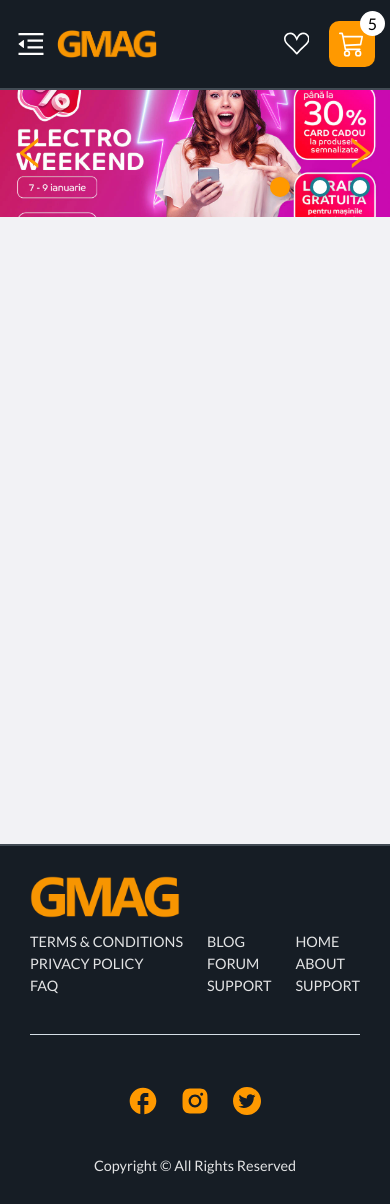
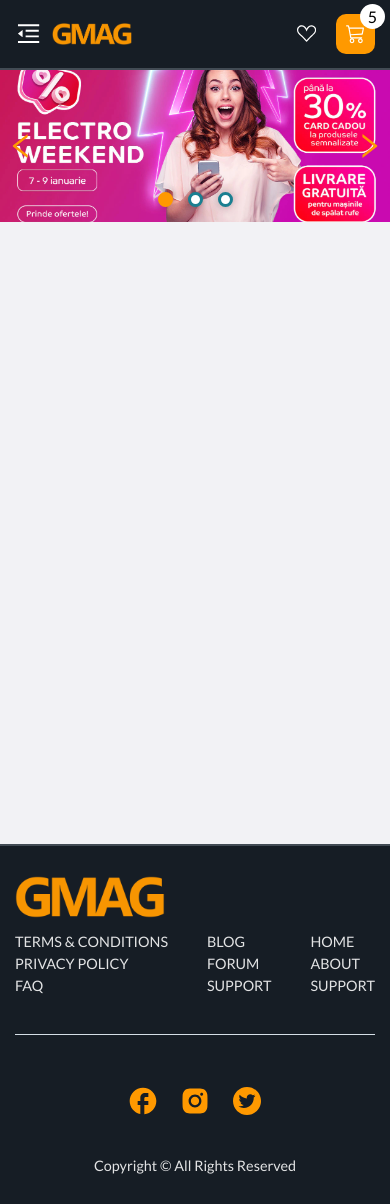
Before and after one commit to Aur71/gmag, a Next.js app: page / in a window 390 px wide. Built offline with nearby package versions, Linux system fonts and the light colour scheme.

Commit message:
Product Slider responsivity & nav-height / sidebar-width variables added

```diff
--- a/components/forms/authentification_forms/AuthentificationForm.jsx
+++ b/components/forms/authentification_forms/AuthentificationForm.jsx
@@ -66,7 +66,6 @@ const AuthentificationForm = ({ formType }) => {
   }, [showEmailError, showPasswordError]);
 
   return (
-    <div className='page-center'>
     <div className={styles.form_wrapper}>
       <Link href='/' className={styles.logo}>
         <Image src={logo} alt='logo' priority={true} />
@@ -131,7 +130,6 @@ const AuthentificationForm = ({ formType }) => {
         <Link href='/password_recovery'>Forgot password?</Link>
       </div>
     </div>
-    </div>
   );
 };
 
--- a/components/forms/authentification_forms/PasswordRecoveryForm.jsx
+++ b/components/forms/authentification_forms/PasswordRecoveryForm.jsx
@@ -39,7 +39,6 @@ const PasswordRecoveryForm = () => {
   }, [showEmailError]);
 
   return (
-    <div className='page-center'>
     <div className={styles.form_wrapper}>
       <Link href='/' className={styles.logo}>
         <Image src={logo} alt='logo' priority={true} />
@@ -81,7 +80,6 @@ const PasswordRecoveryForm = () => {
         <Link href='/register'>Register</Link>
       </div>
     </div>
-    </div>
   );
 };
 
--- a/components/layout/footer/Footer.module.scss
+++ b/components/layout/footer/Footer.module.scss
@@ -7,14 +7,13 @@
   display: flex;
   flex-direction: column;
   gap: 30px;
-  padding: 30px 70px 30px calc($sidebar-width + 70px);
-
-  @media only screen and (max-width: 1200px) {
-    padding: 30px 15px 30px calc($sidebar-width + 15px);
-  }
+  padding-top: 30px;
+  padding-bottom: 30px;
+  padding-left: calc(var(--sidebar-width) + var(--padding-side));
+  padding-right: var(--padding-side);
 
   @media only screen and (max-width: 800px) {
-    padding: 30px;
+    padding: 30px 15px;
   }
 
   //
--- a/components/layout/navbar/Navbar.module.scss
+++ b/components/layout/navbar/Navbar.module.scss
@@ -2,7 +2,7 @@
 
 .navbar {
   width: 100%;
-  height: $navbar-height;
+  height: var(--navbar-height);
   background-color: $secondary-clr;
   border-bottom: 2px solid $border-clr-1;
   color: $text-clr-2;
@@ -10,7 +10,7 @@
   position: fixed;
   top: 0;
   left: 0;
-  z-index: $navbar-index;
+  z-index: 888;
   overflow: hidden;
 
   display: flex;
@@ -19,7 +19,7 @@
   padding: 15px 30px;
   gap: 10px;
 
-  @media only screen and (max-width: 450px) {
+  @media only screen and (max-width: 800px) {
     padding: 15px;
   }
 
@@ -36,17 +36,23 @@
 
     button {
       color: $text-clr-1;
-      font-size: 2rem;
+      font-size: 1.7rem;
       display: none;
-
-      @media only screen and (max-width: 800px) {
-        display: flex;
-      }
     }
 
     a img {
       width: 100px;
       height: auto;
+    }
+
+    @media only screen and (max-width: 800px) {
+      button {
+        display: flex;
+      }
+
+      a img {
+        width: 80px;
+      }
     }
   }
 
@@ -106,7 +112,8 @@
       padding: 12px;
       position: relative;
 
-      @media only screen and (max-width: 450px) {
+      @media only screen and (max-width: 800px) {
+        font-size: 1.2rem;
         padding: 10px;
       }
     }
@@ -144,6 +151,11 @@
       border-radius: 50%;
       overflow: hidden;
       padding: 3px;
+
+      @media only screen and (max-width: 800px) {
+        width: 48px;
+        height: 48px;
+      }
     }
 
     .account_link {
--- a/components/layout/sidebar/Sidebar.module.scss
+++ b/components/layout/sidebar/Sidebar.module.scss
@@ -1,16 +1,16 @@
 @import '../../../styles/variables.module.scss';
 
 .sidebar {
-  width: $sidebar-width;
-  min-height: calc(100vh - $navbar-height);
+  width: var(--sidebar-width);
+  min-height: calc(100vh - var(--navbar-height));
   background-color: $secondary-clr;
   border-right: 2px solid $border-clr-1;
   color: $text-clr-2;
 
   position: fixed;
-  top: 90px;
+  top: var(--navbar-height);
   left: 0;
-  z-index: $sidebar-index;
+  z-index: 888;
   transition: 300ms;
 
   display: flex;
--- a/components/sliders/promotion_slider/PromotionSlider.module.scss
+++ b/components/sliders/promotion_slider/PromotionSlider.module.scss
@@ -2,11 +2,7 @@
 
 .wrapper {
   width: 100%;
-  padding: 30px 70px;
-
-  @media only screen and (max-width: 1200px) {
-    padding: 30px 15px;
-  }
+  padding: 30px var(--padding-side);
 
   @media only screen and (max-width: 800px) {
     padding: 0;
@@ -20,7 +16,7 @@
 
 .slider {
   width: 100%;
-  aspect-ratio: 1540 / 500;
+  aspect-ratio: 1540 / 600;
   position: relative;
   display: flex;
   justify-content: center;
@@ -50,6 +46,11 @@
     &:hover {
       color: $acc-clr-3;
     }
+
+    @media only screen and (max-width: 800px) {
+      padding: 5px;
+      font-size: 2rem;
+    }
   }
 
   .left_btn {
@@ -72,6 +73,14 @@
     gap: 20px;
     padding: 20px;
 
+    @media only screen and (max-width: 800px) {
+      padding: 15px;
+      gap: 15px;
+      width: 100%;
+      justify-content: center;
+      align-items: center;
+    }
+
     button {
       width: 20px;
       height: 20px;
@@ -80,6 +89,11 @@
       overflow: hidden;
       background-color: $white;
       box-shadow: 0 0 10px rgba(0, 0, 0, 0.3);
+
+      @media only screen and (max-width: 800px) {
+        width: 15px;
+        height: 15px;
+      }
 
       &:hover {
         transform: scale(1.1);
--- a/pages/login.js
+++ b/pages/login.js
@@ -7,5 +7,5 @@ const Login = () => {
 export default Login;
 
 Login.getLayout = function PageLayout(page) {
-  return <>{page}</>;
+  return <main className='page-center'>{page}</main>;
 };
--- a/pages/password_recovery.js
+++ b/pages/password_recovery.js
@@ -7,5 +7,5 @@ const PasswordRecovery = () => {
 export default PasswordRecovery;
 
 PasswordRecovery.getLayout = function PageLayout(page) {
-  return <>{page}</>;
+  return <main className='page-center'>{page}</main>;
 };
--- a/pages/register.js
+++ b/pages/register.js
@@ -7,5 +7,5 @@ const Register = () => {
 export default Register;
 
 Register.getLayout = function PageLayout(page) {
-  return <>{page}</>;
+  return <main className='page-center'>{page}</main>;
 };
--- a/styles/globals.scss
+++ b/styles/globals.scss
@@ -2,10 +2,16 @@
 
 :root {
   --navbar-height: 90px;
-  --navbar-index: 888;
   --sidebar-width: 240px;
-  --sidebar-index: 888;
   --padding-side: 70px;
+
+  @media only screen and (max-width: 800px) {
+    --navbar-height: 70px;
+  }
+
+  @media only screen and (max-width: 1200px) {
+    --padding-side: 15px;
+  }
 }
 
 *,
@@ -49,8 +55,8 @@ body {
 
 main {
   min-height: 100vh;
-  padding-top: $navbar-height;
-  padding-left: $sidebar-width;
+  padding-top: var(--navbar-height);
+  padding-left: var(--sidebar-width);
 
   @media only screen and (max-width: 800px) {
     padding-left: 0;
@@ -68,4 +74,5 @@ ol {
   display: flex;
   justify-content: center;
   align-items: center;
+  padding: 0;
 }
```
Lines whose indentation alone changed are shown as unchanged.
